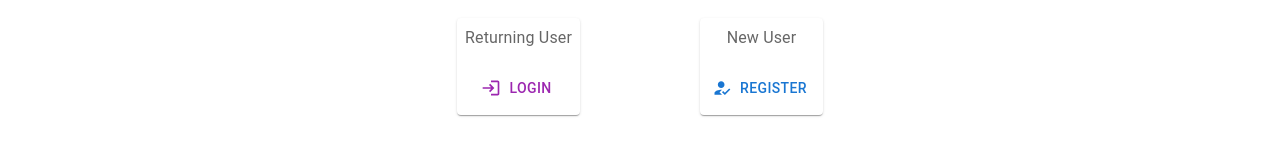
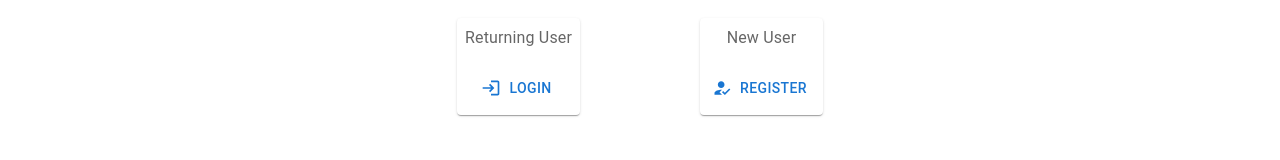
Before and after one commit to RevRelay/RevRelay, a React (Create React App) app: page / in a window 1280 px wide. Shown: the part 134-294 px from the top of the page. Built offline with nearby package versions, Linux system fonts and the light colour scheme; no server answers.

Commit message:
whoops forgot one color revert

```diff
--- a/src/Components/HomeSplash/Home.js
+++ b/src/Components/HomeSplash/Home.js
@@ -40,7 +40,6 @@ export default function Home(homeProp){
 					<Typography> Returning User</Typography>
 					<br></br>
 					<Button
-						color = "secondary"
 						onClick={(x) => navigate("/login")}
 						primary="login"
 						startIcon={<LoginIcon />}
```
